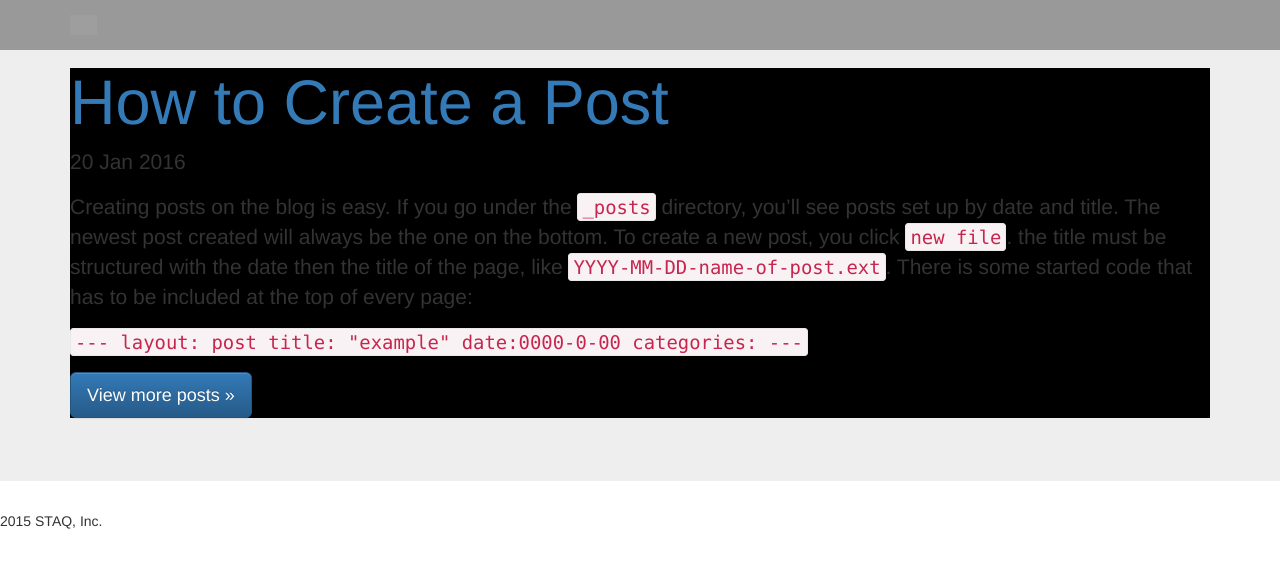
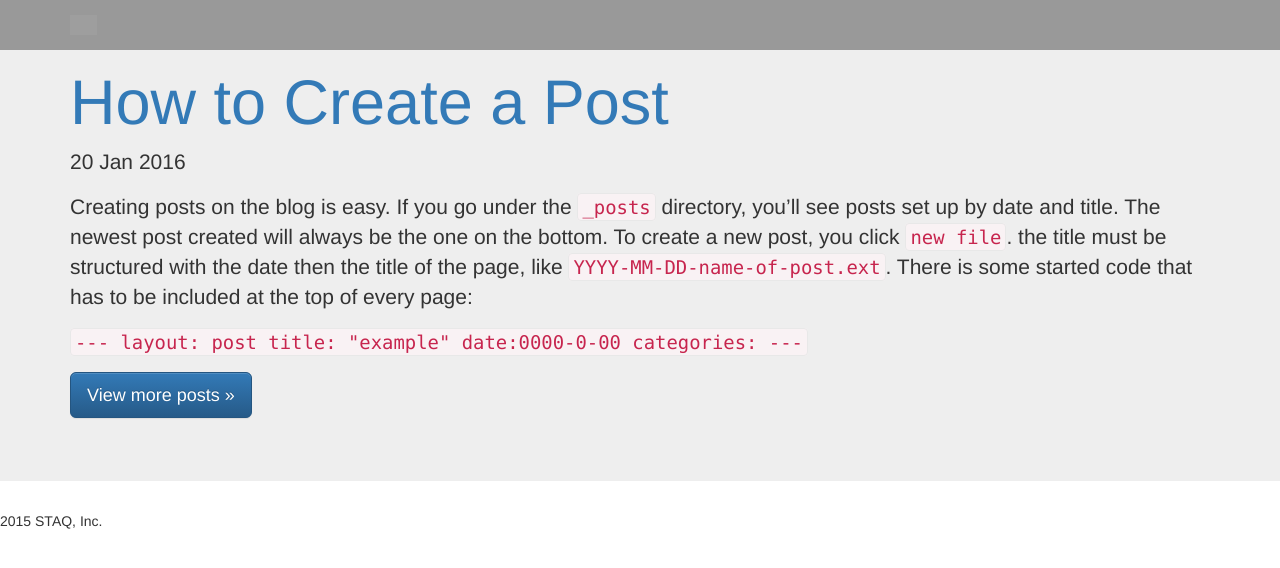
Before and after one commit to marissanbush1/staq, a Jekyll site: the page built from index.html, in a window 1280 px wide. Shown: the top 568 px of the page. Built offline with Jekyll 4.4.1, drawn with Linux system fonts in a browser that asks for light colours; grey boxes are pictures that could not be loaded.

Commit message:
change jumbotron to white

```diff
--- a/css/main.scss
+++ b/css/main.scss
@@ -77,6 +77,6 @@ nav {
     background:#999;
 }
 
-.index {
-  background-color: black;
+.jumbotron {
+  background-color: white;
 }
```
